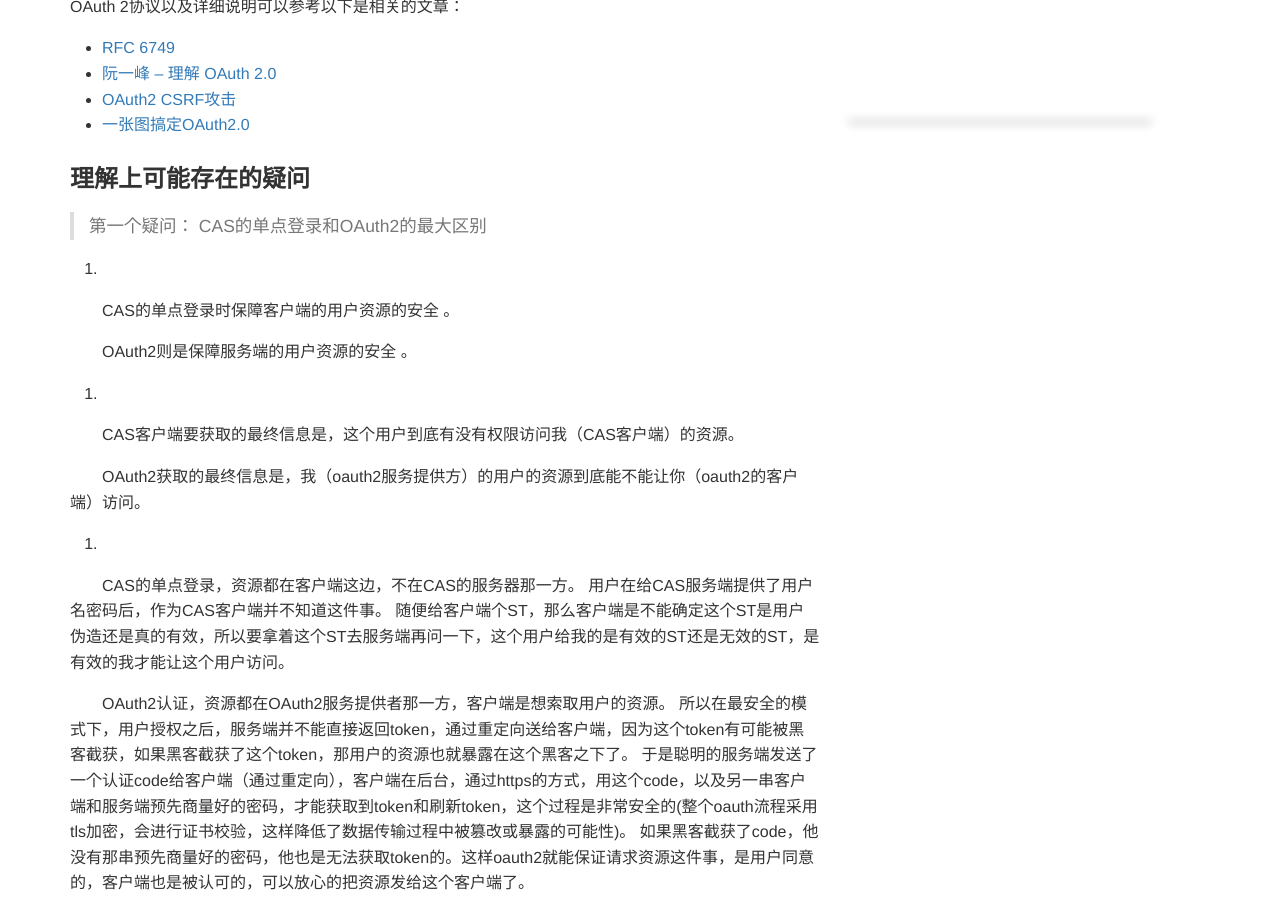
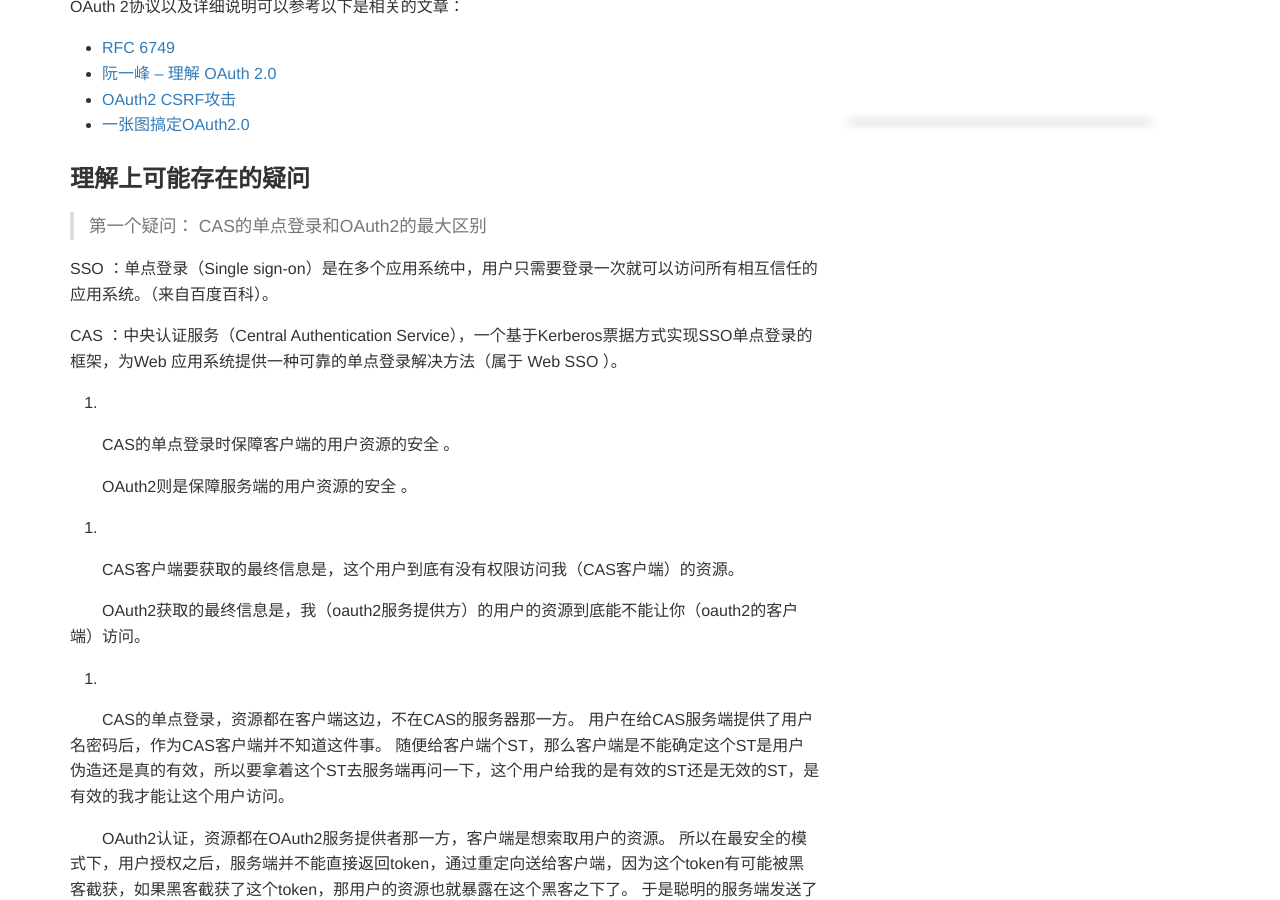
Before and after one commit to kookx/kookx.github.io, a Jekyll site: the page built from _posts/2019-01-02-Spring Security与OAuth2介绍.md, in a window 1280 px wide and 900 px high, scrolled down 1378 px. Built offline with Jekyll 4.4.1, drawn with Linux system fonts in a browser that asks for light colours.

Commit message:
Update 2019-01-02-Spring Security与OAuth2介绍.md

```diff
--- a/_posts/2019-01-02-Spring Security与OAuth2介绍.md
+++ b/_posts/2019-01-02-Spring Security与OAuth2介绍.md
@@ -36,6 +36,10 @@
 ### 理解上可能存在的疑问
 
 > 第一个疑问： CAS的单点登录和OAuth2的最大区别
+
+SSO ：单点登录（Single sign-on）是在多个应用系统中，用户只需要登录一次就可以访问所有相互信任的应用系统。（来自百度百科）。
+
+CAS ：中央认证服务（Central Authentication Service），一个基于Kerberos票据方式实现SSO单点登录的框架，为Web 应用系统提供一种可靠的单点登录解决方法（属于 Web SSO ）。
 
 1.
 
```
